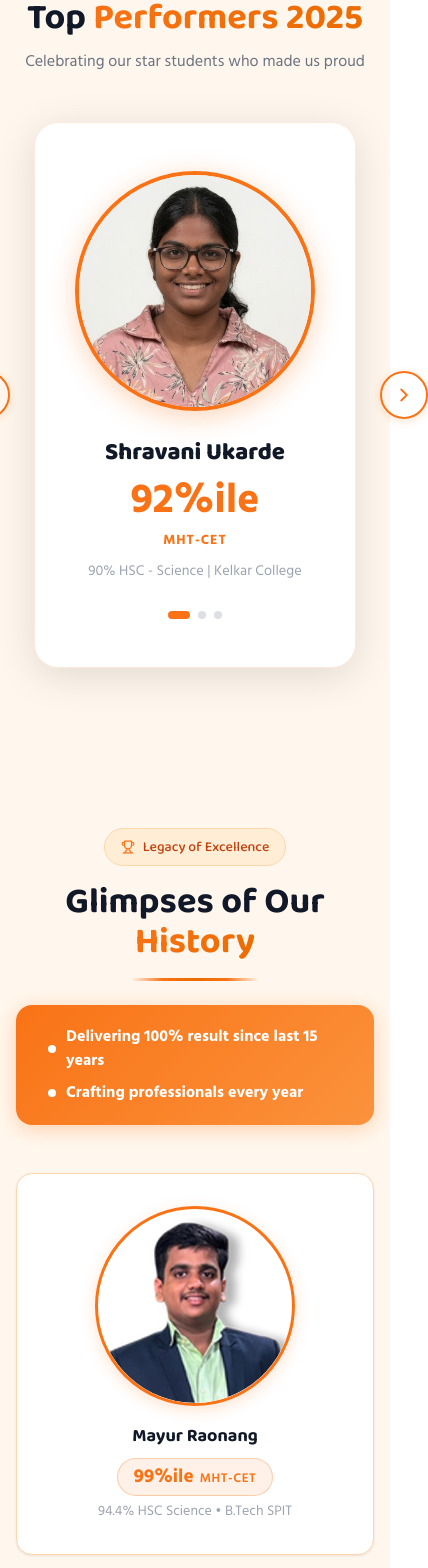
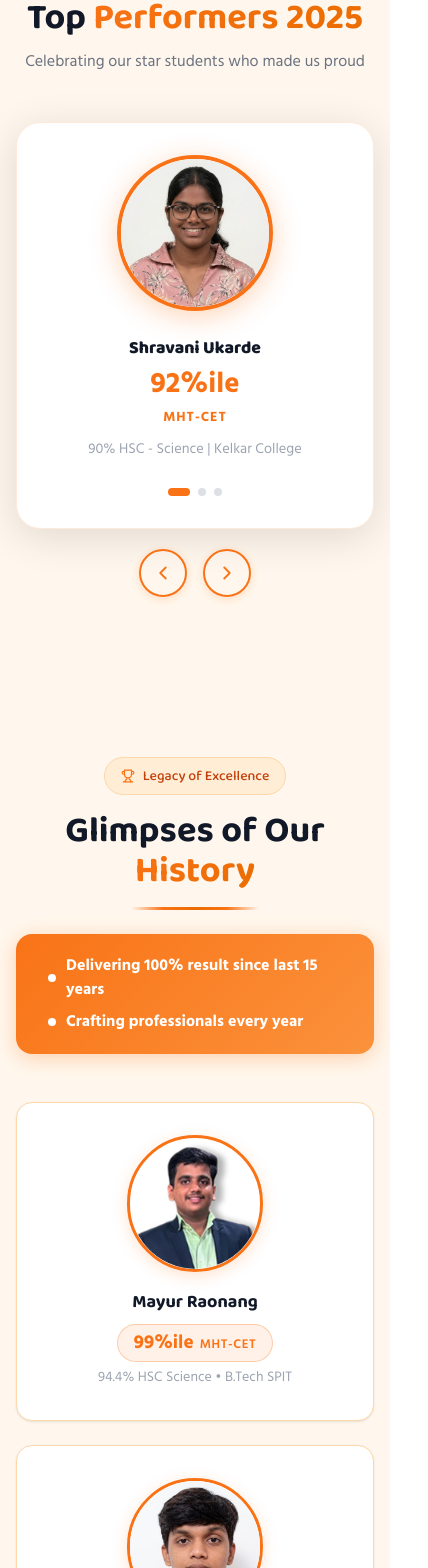
Before and after one commit to MayurRaonang/adhyayan-classes, a React (Vite) app in the folder client/: page /results in a window 390 px wide. Shown: the part 1180-2748 px from the top of the page, 428 px wide, since content can reach past the window. Built offline with nearby package versions, Linux system fonts and the light colour scheme.

Commit message:
updated mobile number

```diff
--- a/client/src/pages/Contact.jsx
+++ b/client/src/pages/Contact.jsx
@@ -55,7 +55,7 @@ export default function Contact() {
               <div ref={addRef} className="animate-on-scroll">
                 <h2 className="font-display font-bold text-2xl mb-6" style={{ color: 'var(--text-primary)' }}>Contact Information</h2>
                 {[
-                  { icon: Phone, label: 'Phone', value: '+91 8097169318', href: "https://wa.me/918097169318?text=Hello%2C%20I%20want%20to%20enquire%20about%20Adhyayan%20Classes" },
+                  { icon: Phone, label: 'Phone', value: '+91 9768359324', href: "https://wa.me/919768359324?text=Hello%2C%20I%20want%20to%20enquire%20about%20Adhyayan%20Classes" },
                   { icon: Mail, label: 'Email', value: 'adhyayanclasses.78@gmail.com', href: 'mailto:adhyayanclasses.78@gmail.com' },
                   { icon: MapPin, label: 'Address', value: 'Adhyayan Classes, Beside Oxford School, Near Shivaji Talao, Bhandup (west), Mumbai 400078, Maharashtra', href: 'https://share.google/uZwnE2N3O5HJEDCSc' },
                 ].map((c, i) => (
--- a/client/src/pages/Results.jsx
+++ b/client/src/pages/Results.jsx
@@ -42,59 +42,34 @@ function TopperCarousel() {
   const next = () => setCurrent((current + 1) % toppers.length);
 
   return (
-    <div style={{ display: 'flex', alignItems: 'center', justifyContent: 'center', gap: '24px', maxWidth: '680px', margin: '0 auto' }}>
+    // FIX 1 — was a flex row with fixed gap that overflowed on mobile
+    // Now: column on mobile (arrows below card), row on sm+ screens
+    <div style={{ maxWidth: '680px', margin: '0 auto', width: '100%' }}>
 
-      {/* Left Arrow */}
-      <button
-        onClick={prev}
-        style={{
-          flexShrink: 0,
-          width: '48px', height: '48px',
-          borderRadius: '50%',
-          border: '2px solid #f97316',
-          background: 'transparent',        // ✅ was 'white' — now theme-safe
-          color: '#f97316',
-          display: 'flex', alignItems: 'center', justifyContent: 'center',
-          cursor: 'pointer',
-          boxShadow: '0 2px 10px rgba(249,115,22,0.2)',
-          transition: 'all 0.2s ease',
-        }}
-        onMouseEnter={e => {
-          e.currentTarget.style.background = '#f97316';
-          e.currentTarget.style.color = 'white';
-          e.currentTarget.style.transform = 'scale(1.1)';
-        }}
-        onMouseLeave={e => {
-          e.currentTarget.style.background = 'transparent'; // ✅ was 'white'
-          e.currentTarget.style.color = '#f97316';
-          e.currentTarget.style.transform = 'scale(1)';
-        }}
-        aria-label="Previous"
-      >
-        <ChevronLeft size={22} />
-      </button>
-
-      {/* Card — t-card handles bg in both light & dark mode */}
+      {/* Card first on mobile */}
       <div className="t-card" style={{
-        flex: 1,
         borderRadius: '24px',
-        padding: '48px 40px',
+        padding: '32px 24px',
         display: 'flex',
         flexDirection: 'column',
         alignItems: 'center',
         textAlign: 'center',
         boxShadow: '0 8px 40px rgba(0,0,0,0.12)',
         border: '1px solid rgba(249,115,22,0.15)',
+        width: '100%',
+        boxSizing: 'border-box',
       }}>
 
-        {/* 240px Circular Image */}
+        {/* FIX 2 — Image was 240px fixed. Now clamps: min 140px, preferred 40vw, max 220px */}
         <div style={{
-          width: '240px', height: '240px',
+          width: 'clamp(140px, 40vw, 220px)',
+          height: 'clamp(140px, 40vw, 220px)',
           borderRadius: '50%',
           overflow: 'hidden',
           border: '4px solid #f97316',
           marginBottom: '24px',
           boxShadow: '0 6px 28px rgba(249,115,22,0.3)',
+          flexShrink: 0,
         }}>
           <img
             src={t.img}
@@ -106,7 +81,7 @@ function TopperCarousel() {
         {/* Name */}
         <h3 className="font-display" style={{
           fontWeight: 800,
-          fontSize: '1.5rem',
+          fontSize: 'clamp(1.1rem, 4vw, 1.5rem)',  // FIX 3 — was fixed 1.5rem
           color: 'var(--text-primary)',
           margin: '0 0 10px',
         }}>
@@ -115,7 +90,7 @@ function TopperCarousel() {
 
         {/* Score */}
         <div style={{
-          fontSize: '2.6rem',
+          fontSize: 'clamp(1.8rem, 6vw, 2.6rem)',  // FIX 3 — was fixed 2.6rem
           fontWeight: 900,
           color: '#f97316',
           lineHeight: 1,
@@ -164,15 +139,20 @@ function TopperCarousel() {
         </div>
       </div>
 
-      {/* Right Arrow */}
+      {/* FIX 1 — Arrows below card on mobile, side-by-side centered */}
+      <div style={{
+        display: 'flex',
+        justifyContent: 'center',
+        gap: '16px',
+        marginTop: '20px',
+      }}>
         <button
-        onClick={next}
+          onClick={prev}
           style={{
-          flexShrink: 0,
             width: '48px', height: '48px',
             borderRadius: '50%',
             border: '2px solid #f97316',
-          background: 'transparent',        // ✅ was 'white'
+            background: 'transparent',
             color: '#f97316',
             display: 'flex', alignItems: 'center', justifyContent: 'center',
             cursor: 'pointer',
@@ -185,7 +165,35 @@ function TopperCarousel() {
             e.currentTarget.style.transform = 'scale(1.1)';
           }}
           onMouseLeave={e => {
-          e.currentTarget.style.background = 'transparent'; // ✅ was 'white'
+            e.currentTarget.style.background = 'transparent';
+            e.currentTarget.style.color = '#f97316';
+            e.currentTarget.style.transform = 'scale(1)';
+          }}
+          aria-label="Previous"
+        >
+          <ChevronLeft size={22} />
+        </button>
+
+        <button
+          onClick={next}
+          style={{
+            width: '48px', height: '48px',
+            borderRadius: '50%',
+            border: '2px solid #f97316',
+            background: 'transparent',
+            color: '#f97316',
+            display: 'flex', alignItems: 'center', justifyContent: 'center',
+            cursor: 'pointer',
+            boxShadow: '0 2px 10px rgba(249,115,22,0.2)',
+            transition: 'all 0.2s ease',
+          }}
+          onMouseEnter={e => {
+            e.currentTarget.style.background = '#f97316';
+            e.currentTarget.style.color = 'white';
+            e.currentTarget.style.transform = 'scale(1.1)';
+          }}
+          onMouseLeave={e => {
+            e.currentTarget.style.background = 'transparent';
             e.currentTarget.style.color = '#f97316';
             e.currentTarget.style.transform = 'scale(1)';
           }}
@@ -193,6 +201,7 @@ function TopperCarousel() {
         >
           <ChevronRight size={22} />
         </button>
+      </div>
 
     </div>
   );
@@ -209,6 +218,7 @@ export default function Results() {
 
   return (
     <div className="pt-20">
+
       {/* HERO */}
       <section className="py-20 relative overflow-hidden t-hero">
         <div className="max-w-4xl mx-auto px-4 text-center relative z-10">
@@ -246,6 +256,7 @@ export default function Results() {
 
       {/* TOP PERFORMERS 2025 */}
       <section className="py-20 t-bg-secondary">
+        {/* FIX 4 — added px-4 so carousel has padding on mobile, no edge overflow */}
         <div className="max-w-5xl mx-auto px-4 text-center">
           <h2 className="font-display font-bold text-4xl mb-3" style={{ color: 'var(--text-primary)' }}>
             Top <span className="text-flame">Performers 2025</span>
@@ -257,13 +268,10 @@ export default function Results() {
         </div>
       </section>
 
-
-
       {/* GLIMPSES OF OUR HISTORY */}
       <section className="py-20 t-bg-secondary">
         <div className="max-w-6xl mx-auto px-4">
 
-    {/* Heading */}
           <div className="text-center mb-6">
             <div className="inline-flex items-center gap-2 px-4 py-2 rounded-full mb-4 t-badge">
               <Trophy size={14} className="text-orange-500" />
@@ -275,7 +283,7 @@ export default function Results() {
             <div className="divider-flame w-32 mx-auto mt-4 mb-6" />
           </div>
 
-    {/* Yellow highlight banner */}
+          {/* Orange highlight banner */}
           <div style={{
             background: 'linear-gradient(135deg, #f97316 0%, #fb923c 100%)',
             borderRadius: '16px',
@@ -288,97 +296,35 @@ export default function Results() {
             <div style={{ display: 'flex', flexDirection: 'column', gap: '8px' }}>
               {['Delivering 100% result since last 15 years', 'Crafting professionals every year'].map((point, i) => (
                 <div key={i} style={{ display: 'flex', alignItems: 'center', gap: '10px' }}>
-            <div style={{
-              width: '8px', height: '8px', borderRadius: '50%',
-              background: 'white', flexShrink: 0
-            }} />
-            <span style={{ color: 'white', fontWeight: 700, fontSize: '1rem', fontFamily: 'var(--font-display, inherit)' }}>
-              {point}
-            </span>
+                  <div style={{ width: '8px', height: '8px', borderRadius: '50%', background: 'white', flexShrink: 0 }} />
+                  <span style={{ color: 'white', fontWeight: 700, fontSize: '1rem' }}>{point}</span>
                 </div>
               ))}
             </div>
           </div>
 
-    {/* Student Cards Grid */}
+          {/* History Cards Grid */}
           <div className="grid grid-cols-1 sm:grid-cols-2 lg:grid-cols-3 gap-6">
             {[
-  {
-    name: "Mayur Raonang",
-    score: "99%ile",
-    exam: "MHT-CET",
-    extra: "94.4% HSC Science • B.Tech SPIT",
-    img: "/images/history1.png"
-  },
-  {
-    name: "Amritansh Gaud",
-    score: "93%",
-    exam: "HSC Commerce",
-    extra: "SK Somaiya College",
-    img: "/images/history2.png"
-  },
-  {
-    name: "Dr. Chintan Dhuri",
-    score: "MBBS",
-    exam: "Medical",
-    extra: "SKR Ayurvedic Medical College, Nagpur",
-    img: "/images/history3.png"
-  },
-  {
-    name: "Dr. Rutuja Jadhav",
-    score: "MBBS",
-    exam: "Medical",
-    extra: "Orel State Medical University, Russia",
-    img: "/images/history4.png"
-  },
-  {
-    name: "Dr. Vaishnavi Jadhav",
-    score: "MBBS",
-    exam: "Medical",
-    extra: "Orel State Medical University, Russia",
-    img: "/images/history5.png"
-  },
-
-  // ✅ NEW 3 (from image)
-  {
-    name: "Swayam Kamble",
-    score: "92%",
-    exam: "Science",
-    extra: "99%ile CET • 95% JEE",
-    img: "/images/history6.png"
-  },
-  {
-    name: "Shreya Tate",
-    score: "93.17%",
-    exam: "Commerce",
-    extra: "MCC",
-    img: "/images/history7.png"
-  },
-  {
-    name: "Harshali Rane",
-    score: "94.80%",
-    exam: "SSC",
-    extra: "St. Xavier",
-    img: "/images/history8.png"
-  }
+              { name: "Mayur Raonang", score: "99%ile", exam: "MHT-CET", extra: "94.4% HSC Science • B.Tech SPIT", img: "/images/history1.png" },
+              { name: "Amritansh Gaud", score: "93%", exam: "HSC Commerce", extra: "SK Somaiya College", img: "/images/history2.png" },
+              { name: "Dr. Chintan Dhuri", score: "MBBS", exam: "Medical", extra: "SKR Ayurvedic Medical College, Nagpur", img: "/images/history3.png" },
+              { name: "Dr. Rutuja Jadhav", score: "MBBS", exam: "Medical", extra: "Orel State Medical University, Russia", img: "/images/history4.png" },
+              { name: "Dr. Vaishnavi Jadhav", score: "MBBS", exam: "Medical", extra: "Orel State Medical University, Russia", img: "/images/history5.png" },
+              { name: "Swayam Kamble", score: "92%", exam: "Science", extra: "99%ile CET • 95% JEE", img: "/images/history6.png" },
+              { name: "Shreya Tate", score: "93.17%", exam: "Commerce", extra: "MCC", img: "/images/history7.png" },
+              { name: "Harshali Rane", score: "94.80%", exam: "SSC", extra: "St. Xavier", img: "/images/history8.png" },
             ].map((student, i) => (
               <div
                 key={i}
                 ref={addRef}
                 className="animate-on-scroll t-card rounded-2xl overflow-hidden card-hover"
-          style={{
-            transitionDelay: `${i * 80}ms`,
-            display: 'flex',
-            flexDirection: 'column',
-            alignItems: 'center',
-            padding: '32px 24px',
-            textAlign: 'center',
-          }}
+                style={{ transitionDelay: `${i * 80}ms`, display: 'flex', flexDirection: 'column', alignItems: 'center', padding: '32px 24px', textAlign: 'center' }}
               >
-          {/* Circular Photo */}
+                {/* FIX 4 — History images: was fixed 200px. Now clamp so they shrink on small screens */}
                 <div style={{
-            width: '200px',
-            height: '200px',
+                  width: 'clamp(120px, 35vw, 180px)',
+                  height: 'clamp(120px, 35vw, 180px)',
                   borderRadius: '50%',
                   overflow: 'hidden',
                   border: '3px solid #f97316',
@@ -386,129 +332,72 @@ export default function Results() {
                   boxShadow: '0 4px 16px rgba(249,115,22,0.2)',
                   flexShrink: 0,
                 }}>
-            <img
-              src={student.img}
-              alt={student.name}
-              style={{ width: '100%', height: '100%', objectFit: 'cover', objectPosition: 'top center' }}
-            />
+                  <img src={student.img} alt={student.name} style={{ width: '100%', height: '100%', objectFit: 'cover', objectPosition: 'top center' }} />
                 </div>
 
-          {/* Name */}
-          <h3 className="font-display font-bold text-lg mb-2" style={{ color: 'var(--text-primary)' }}>
-            {student.name}
-          </h3>
+                <h3 className="font-display font-bold text-lg mb-2" style={{ color: 'var(--text-primary)' }}>{student.name}</h3>
 
-          {/* Score Badge */}
-          <div style={{
-            background: 'rgba(249,115,22,0.1)',
-            border: '1px solid rgba(249,115,22,0.3)',
-            borderRadius: '999px',
-            padding: '4px 16px',
-            marginBottom: '6px',
-          }}>
-            <span style={{ color: '#f97316', fontWeight: 800, fontSize: '1.2rem' }}>
-              {student.score}
-            </span>
-            <span style={{ color: '#f97316', fontWeight: 600, fontSize: '0.8rem', marginLeft: '6px', textTransform: 'uppercase', letterSpacing: '0.05em' }}>
-              {student.exam}
-            </span>
+                <div style={{ background: 'rgba(249,115,22,0.1)', border: '1px solid rgba(249,115,22,0.3)', borderRadius: '999px', padding: '4px 16px', marginBottom: '6px' }}>
+                  <span style={{ color: '#f97316', fontWeight: 800, fontSize: '1.2rem' }}>{student.score}</span>
+                  <span style={{ color: '#f97316', fontWeight: 600, fontSize: '0.8rem', marginLeft: '6px', textTransform: 'uppercase', letterSpacing: '0.05em' }}>{student.exam}</span>
                 </div>
 
-          {/* Extra Info */}
-          <p className="text-sm" style={{ color: 'var(--text-muted)' }}>
-            {student.extra}
-          </p>
+                <p className="text-sm" style={{ color: 'var(--text-muted)' }}>{student.extra}</p>
               </div>
             ))}
           </div>
         </div>
       </section>
 
+      {/* ALUMNI */}
       <section className="py-20 t-bg-primary">
         <div className="max-w-6xl mx-auto px-4">
 
-          {/* Heading */}
           <div className="text-center mb-14">
             <h2 className="font-display font-bold text-4xl mb-3" style={{ color: 'var(--text-primary)' }}>
               Our <span className="text-flame">Alumni</span>
             </h2>
-            <p style={{ color: 'var(--text-secondary)' }}>
-              Our students excelling across diverse professional fields
-            </p>
+            <p style={{ color: 'var(--text-secondary)' }}>Our students excelling across diverse professional fields</p>
             <div className="divider-flame w-32 mx-auto mt-5" />
           </div>
 
-          {/* Grid 2 rows × 3 cols */}
           <div className="grid grid-cols-1 sm:grid-cols-2 md:grid-cols-3 gap-11">
-
-            {/* Alumni Card */}
             {[
-  {
-    name: "Siddhi Sakpal",
-    role: "B. Pharma\nSandoz India",
-    img: "/images/alumni1.png"
-  },
-  {
-    name: "Kamini Mestry",
-    role: "PhD (Reproductive Diagnosis) (NIPGT)",
-    img: "/images/alumni2.png"
-  },
-  {
-    name: "Guari Angane",
-    role: "Territory Manager at Mahindra & Mahindra",
-    img: "/images/alumni3.png"
-  },
-  {
-    name: "Aditya Rasam",
-    role: "Chartered Accountant (CA)",
-    img: "/images/alumni4.png"
-  },
-  {
-    name: "Ashish Umape",
-    role: "BLS LLB\nHigh Court Mumbai",
-    img: "/images/alumni5.png"
-  },
-  {
-    name: "Omkar Mitbavkar",
-    role: "Stock Market Advisor",
-    img: "/images/alumni6.png"
-  }
+              { name: "Siddhi Sakpal", role: "B. Pharma\nSandoz India", img: "/images/alumni1.png" },
+              { name: "Kamini Mestry", role: "PhD (Reproductive Diagnosis) (NIPGT)", img: "/images/alumni2.png" },
+              { name: "Guari Angane", role: "Territory Manager at Mahindra & Mahindra", img: "/images/alumni3.png" },
+              { name: "Aditya Rasam", role: "Chartered Accountant (CA)", img: "/images/alumni4.png" },
+              { name: "Ashish Umape", role: "BLS LLB\nHigh Court Mumbai", img: "/images/alumni5.png" },
+              { name: "Omkar Mitbavkar", role: "Stock Market Advisor", img: "/images/alumni6.png" },
             ].map((alumni, i) => (
               <div key={i} className="t-card rounded-2xl overflow-hidden card-hover">
 
-                {/* Image */}
                 <div className="flex justify-center items-center py-6">
+                  {/* FIX 4 — Alumni images: was fixed 200px, now clamp */}
                   <div style={{
-            width: '200px',
-            height: '200px',
+                    width: 'clamp(120px, 35vw, 180px)',
+                    height: 'clamp(120px, 35vw, 180px)',
                     borderRadius: '50%',
                     overflow: 'hidden',
                     border: '3px solid #f97316',
-            marginBottom: '16px',
                     boxShadow: '0 4px 16px rgba(249,115,22,0.2)',
                     flexShrink: 0,
                   }}>
                     <img
                       src={alumni.img}
                       alt={alumni.name}
-                      className="w-39 h-39 rounded-full object-cover"
+                      style={{ width: '100%', height: '100%', objectFit: 'cover', objectPosition: 'top center' }}
                     />
                   </div>
                 </div>
 
-                {/* Info */}
                 <div className="p-5 text-center">
-                  <h3 className="font-display font-bold text-lg" style={{ color: 'var(--text-primary)' }}>
-                    {alumni.name}
-                  </h3>
-                  <p className="text-sm text-orange-500 font-semibold">
-                    {alumni.role}
-                  </p>
+                  <h3 className="font-display font-bold text-lg" style={{ color: 'var(--text-primary)' }}>{alumni.name}</h3>
+                  <p className="text-sm text-orange-500 font-semibold" style={{ whiteSpace: 'pre-line' }}>{alumni.role}</p>
                 </div>
 
               </div>
             ))}
-
           </div>
         </div>
       </section>
@@ -527,6 +416,7 @@ export default function Results() {
           </div>
         </div>
       </section>
+
     </div>
   )
 }
```
Lines whose indentation alone changed are shown as unchanged.
